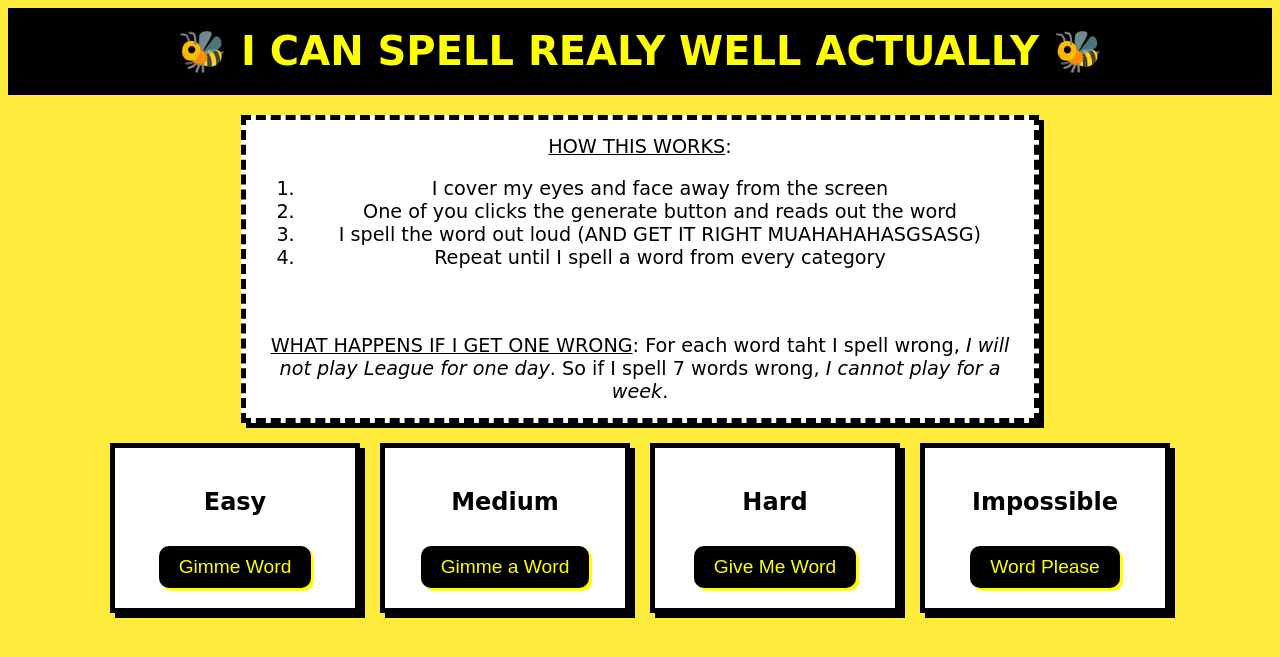
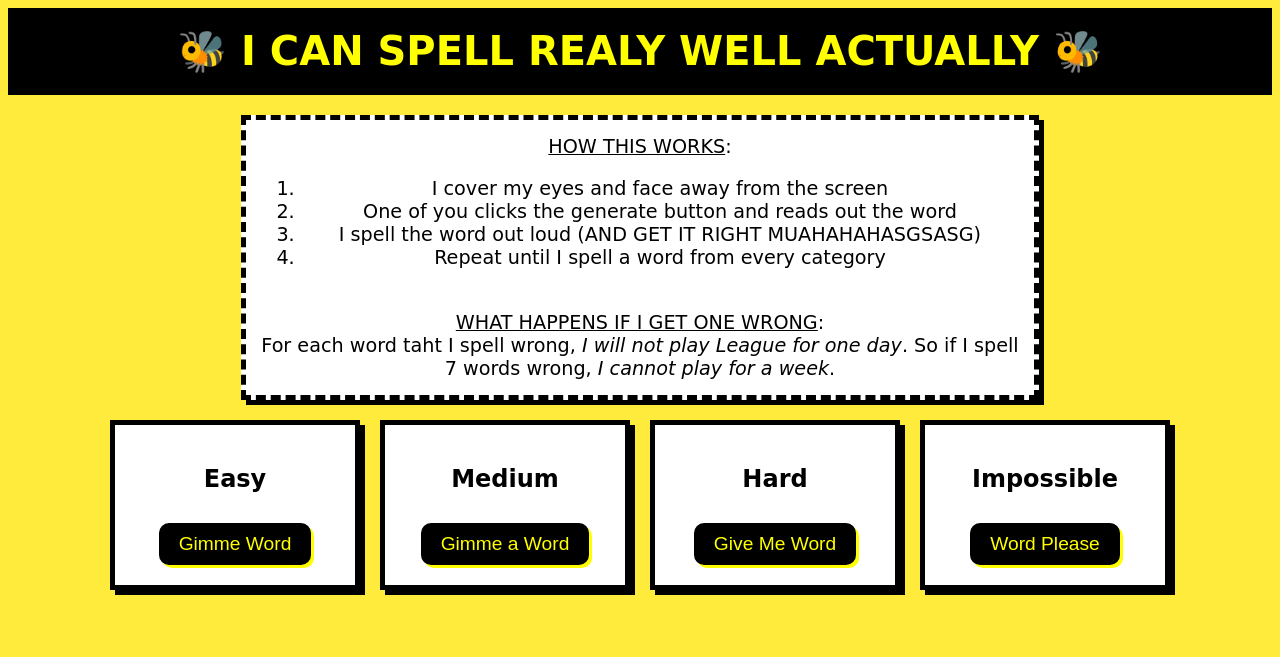
Before and after one commit to devinponciano/devin.com, a Jekyll site: the page built from _posts/2024-04-01-Spelling_Bee_Page.md, in a window 1280 px wide. Shown: the top 657 px of the page. Built offline with Jekyll 4.4.1, drawn with Linux system fonts in a browser that asks for light colours.

Commit message:
slight formatting fixes

```diff
--- a/_posts/2024-04-01-Spelling_Bee_Page.md
+++ b/_posts/2024-04-01-Spelling_Bee_Page.md
@@ -72,16 +72,14 @@ permalink: /spelling_bee
     <div class="instructions">
         <div>
             <u>HOW THIS WORKS</u>:
-            <br>
-            <ol>
+            <ol style="justify-content: left;">
                 <li>I cover my eyes and face away from the screen</li>
                 <li>One of you clicks the generate button and reads out the word</li>
                 <li>I spell the word out loud (AND GET IT RIGHT MUAHAHAHASGSASG)</li>
                 <li>Repeat until I spell a word from every category</li>
             </ol>
             <br>
-            <br>
-            <u>WHAT HAPPENS IF I GET ONE WRONG</u>:
+            <u>WHAT HAPPENS IF I GET ONE WRONG</u>:<br>
             For each word taht I spell wrong, <em>I will not play League for one day</em>. So if I spell 7 words wrong, <em>I cannot play for a week</em>.
         </div>
     </div>
```
